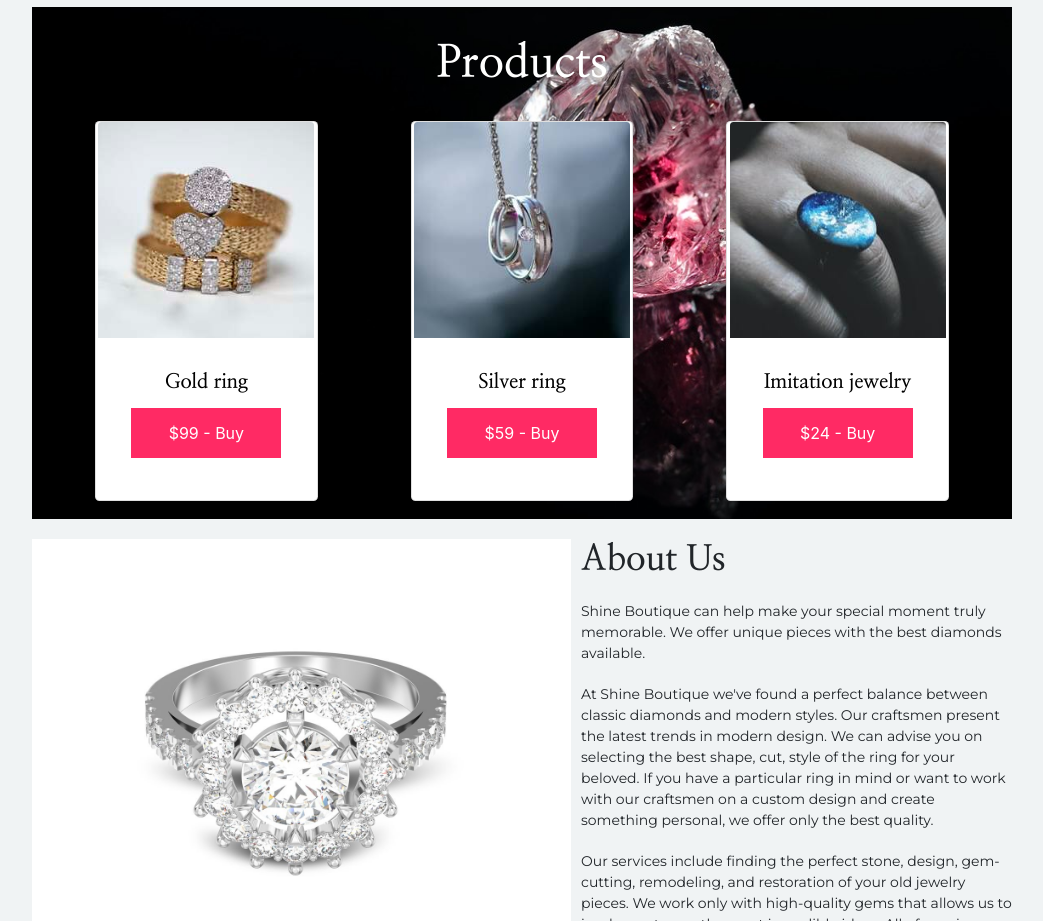
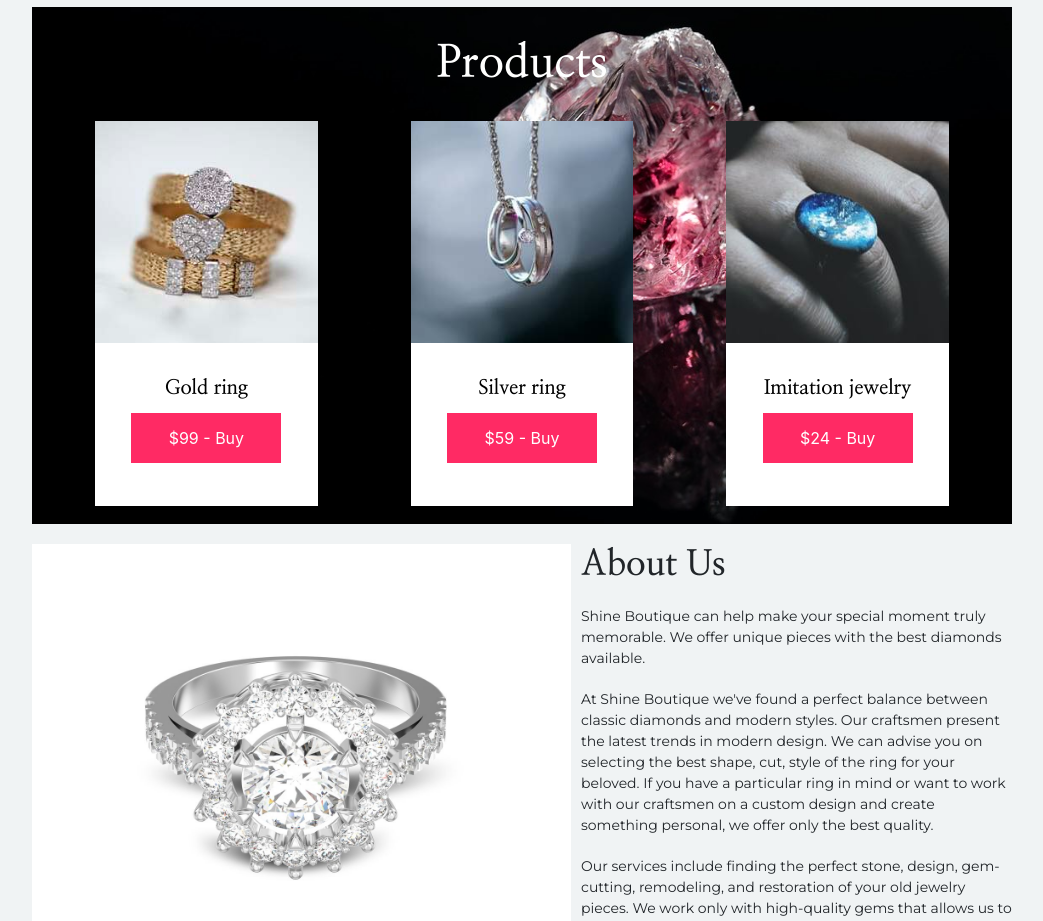
Before and after one commit to Yuliia-Balandiuk/Jewelry1.0, a website: page index.html in a window 1280 px wide. Shown: the part 1186-2107 px from the top of the page, without its empty margins (118-1161 px from the left). Drawn offline with nearby package versions, Linux system fonts and the light colour scheme.

Commit message:
fixed css

```diff
--- a/css/index.css
+++ b/css/index.css
@@ -164,14 +164,18 @@ header .banner p {
     justify-content: space-evenly;
     flex-wrap: wrap;
     margin-top: 30px;
+    padding: 0;
 }
 .products-container .product {
     max-height: 100%;
+    border-radius: 0;
+    border: none;
 }
 #products .card-img-top {
     display: block;
-    max-width: 98%;
-    margin: auto;
+    max-width: 100%;
+    margin: none;
+    border-radius: 0;
 }
 #products h2 {
     font-size: 45px;
```
